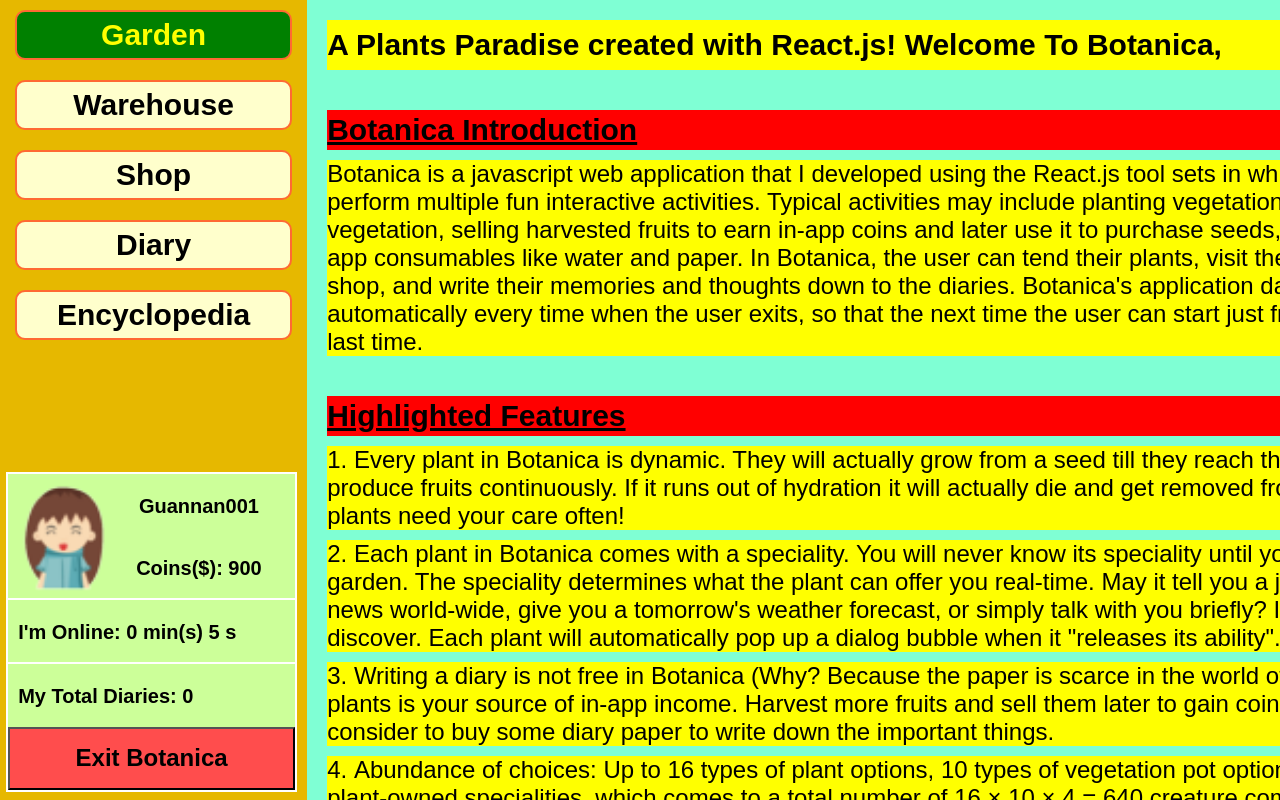
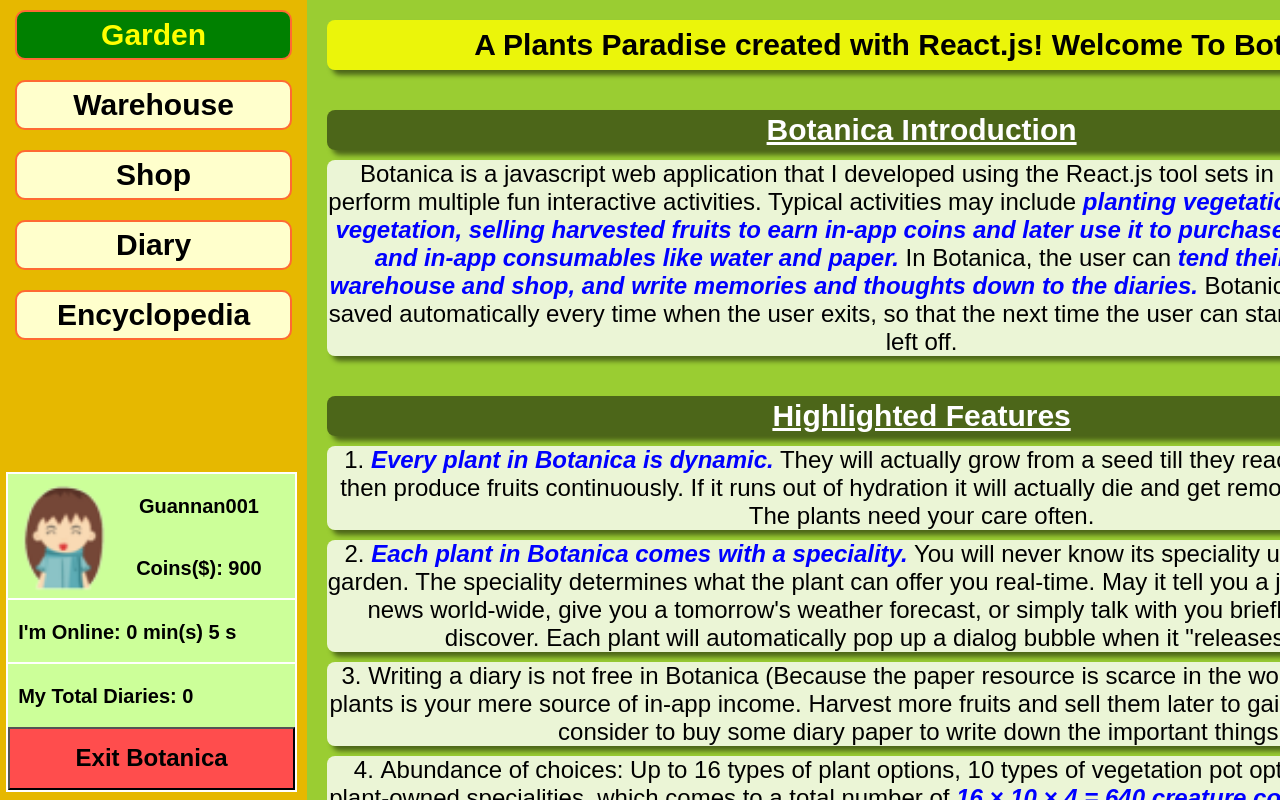
Before and after one commit to glv1at118/botanica-client, a React (Create React App) app: page /playground/encyclopedia in a window 1280 px wide. Shown: the top 800 px of the page. Built offline with nearby package versions, Linux system fonts and the light colour scheme.

Commit message:
completed the encyc component

```diff
--- a/src/styles/encyc.css
+++ b/src/styles/encyc.css
@@ -1,5 +1,5 @@
 #encyc {
-    background-color: aquamarine;
+    background-color: yellowgreen;
     width: 100%;
     height: 100%;
     font-size: 30px;
@@ -7,44 +7,207 @@
     padding: 20px;
     overflow-x: hidden;
     overflow-y: auto;
+    position: relative;
+    text-align: center;
 }
 
 #encyc h4.title {
-    background-color: yellow;
+    background-color: rgba(255, 255, 0, 0.8);
     margin-bottom: 40px;
     width: 100%;
     height: 50px;
     line-height: 50px;
+    border-radius: 8px;
+    box-shadow: 5px 5px 5px rgba(0, 0, 0, 0.5);
+    transition-duration: 75ms;
+    transition-property: all;
+    transition-timing-function: ease-in-out;
+}
+
+#encyc h4.title:hover {
+    box-shadow: 1px 1px 5px rgba(0, 0, 0, 0.5);
+    color: blue;
 }
 
 #encyc h4.background {
-    background-color: red;
+    background-color: rgba(0, 0, 0, 0.5);
     width: 100%;
     height: 40px;
     line-height: 40px;
     text-decoration: underline;
     margin-bottom: 10px;
+    color: white;
+    border-radius: 8px;
+    box-shadow: 5px 5px 5px rgba(0, 0, 0, 0.5);
+    transition-duration: 75ms;
+    transition-property: all;
+    transition-timing-function: ease-in-out;
+}
+
+#encyc h4.background:hover {
+    box-shadow: 1px 1px 5px rgba(0, 0, 0, 0.5);
 }
 
 #encyc p.background {
-    background-color: yellow;
+    background-color: rgba(255, 255, 255, 0.8);
     font-size: 24px;
     margin-bottom: 40px;
+    border-radius: 8px;
+    box-shadow: 5px 5px 5px rgba(0, 0, 0, 0.5);
+    transition-duration: 75ms;
+    transition-property: all;
+    transition-timing-function: ease-in-out;
+}
+
+#encyc p.background:hover {
+    box-shadow: 1px 1px 5px rgba(0, 0, 0, 0.5);
 }
 
 #encyc h4.features {
-    background-color: red;
+    background-color: rgba(0, 0, 0, 0.5);
     width: 100%;
     height: 40px;
     line-height: 40px;
     text-decoration: underline;
     margin-bottom: 10px;
+    color: white;
+    border-radius: 8px;
+    box-shadow: 5px 5px 5px rgba(0, 0, 0, 0.5);
+    transition-duration: 75ms;
+    transition-property: all;
+    transition-timing-function: ease-in-out;
+}
+
+#encyc h4.features:hover {
+    box-shadow: 1px 1px 5px rgba(0, 0, 0, 0.5);
 }
 
 #encyc ol.features li {
-    background-color: yellow;
+    background-color: rgba(255, 255, 255, 0.8);
     list-style-type: decimal;
     list-style-position: inside;
     font-size: 24px;
     margin-bottom: 10px;
+    border-radius: 8px;
+    box-shadow: 5px 5px 5px rgba(0, 0, 0, 0.5);
+    transition-duration: 75ms;
+    transition-property: all;
+    transition-timing-function: ease-in-out;
 }
+
+#encyc ol.features li:hover {
+    box-shadow: 1px 1px 5px rgba(0, 0, 0, 0.5);
+}
+
+#encyc ol {
+    margin-bottom: 40px;
+}
+
+#encyc h4.techniques {
+    background-color: rgba(0, 0, 0, 0.5);
+    width: 100%;
+    height: 40px;
+    line-height: 40px;
+    text-decoration: underline;
+    margin-bottom: 10px;
+    color: white;
+    border-radius: 8px;
+    box-shadow: 5px 5px 5px rgba(0, 0, 0, 0.5);
+    transition-duration: 75ms;
+    transition-property: all;
+    transition-timing-function: ease-in-out;
+}
+
+#encyc h4.techniques:hover {
+    box-shadow: 1px 1px 5px rgba(0, 0, 0, 0.5);
+}
+
+#encyc p.techniques {
+    background-color: rgba(255, 255, 255, 0.8);
+    font-size: 24px;
+    margin-bottom: 40px;
+    border-radius: 8px;
+    box-shadow: 5px 5px 5px rgba(0, 0, 0, 0.5);
+    transition-duration: 75ms;
+    transition-property: all;
+    transition-timing-function: ease-in-out;
+}
+
+#encyc p.techniques:hover {
+    box-shadow: 1px 1px 5px rgba(0, 0, 0, 0.5);
+}
+
+#encyc h4.author {
+    background-color: rgba(0, 0, 0, 0.5);
+    width: 100%;
+    height: 40px;
+    line-height: 40px;
+    text-decoration: underline;
+    margin-bottom: 10px;
+    color: white;
+    border-radius: 8px;
+    box-shadow: 5px 5px 5px rgba(0, 0, 0, 0.5);
+    transition-duration: 75ms;
+    transition-property: all;
+    transition-timing-function: ease-in-out;
+}
+
+#encyc h4.author:hover {
+    box-shadow: 1px 1px 5px rgba(0, 0, 0, 0.5);
+}
+
+#encyc p.author {
+    background-color: rgba(255, 255, 255, 0.8);
+    font-size: 24px;
+    margin-bottom: 40px;
+    border-radius: 8px;
+    box-shadow: 5px 5px 5px rgba(0, 0, 0, 0.5);
+    transition-duration: 75ms;
+    transition-property: all;
+    transition-timing-function: ease-in-out;
+}
+
+#encyc p.author:hover {
+    box-shadow: 1px 1px 5px rgba(0, 0, 0, 0.5);
+}
+
+#encyc h4.links {
+    background-color: rgba(0, 0, 0, 0.5);
+    width: 100%;
+    height: 40px;
+    line-height: 40px;
+    text-decoration: underline;
+    margin-bottom: 10px;
+    color: white;
+    border-radius: 8px;
+    box-shadow: 5px 5px 5px rgba(0, 0, 0, 0.5);
+    transition-duration: 75ms;
+    transition-property: all;
+    transition-timing-function: ease-in-out;
+}
+
+#encyc h4.links:hover {
+    box-shadow: 1px 1px 5px rgba(0, 0, 0, 0.5);
+}
+
+#encyc ol.links li {
+    background-color: rgba(255, 255, 255, 0.8);
+    list-style-type: decimal;
+    list-style-position: inside;
+    font-size: 24px;
+    margin-bottom: 10px;
+    border-radius: 8px;
+    box-shadow: 5px 5px 5px rgba(0, 0, 0, 0.5);
+    transition-duration: 75ms;
+    transition-property: all;
+    transition-timing-function: ease-in-out;
+}
+
+#encyc ol.links li:hover {
+    box-shadow: 1px 1px 5px rgba(0, 0, 0, 0.5);
+}
+
+strong {
+    color: blue;
+    font-style: italic;
+}
--- a/src/views/Encyc.jsx
+++ b/src/views/Encyc.jsx
@@ -8,6 +8,8 @@
             welcomeText: "Welcome To Botanica, A Plants Paradise created with React.js! ",
             rollingTimer: -1
         };
+        this.welcomeTextRollingRunner = this.welcomeTextRollingRunner.bind(this);
+        this.endText = this.endText.bind(this);
     }
     componentDidMount() {
         this.welcomeTextRollingRunner();
@@ -28,25 +30,44 @@
             rollingTimer: timer
         });
     }
+    endText() {
+        clearInterval(this.state.rollingTimer);
+    }
     render() {
         return (
             <div id="encyc">
-                <h4 className="title">{this.state.welcomeText}</h4>
+                <h4 className="title" onMouseEnter={this.endText} onMouseLeave={this.welcomeTextRollingRunner}>{this.state.welcomeText}</h4>
                 <h4 className="background">Botanica Introduction</h4>
-                <p className="background">Botanica is a javascript web application that I developed using the React.js tool sets in which its users can perform multiple fun interactive activities. Typical activities may include planting vegetation, taking care of the vegetation, selling harvested fruits to earn in-app coins and later use it to purchase seeds, flower pots, and in-app consumables like water and paper. In Botanica, the user can tend their plants, visit the warehouse and shop, and write their memories and thoughts down to the diaries. Botanica's application data is saved automatically every time when the user exits, so that the next time the user can start just from where they left off last time.</p>
+                <p className="background">Botanica is a javascript web application that I developed using the React.js tool sets in which its users can perform multiple fun interactive activities. Typical activities may include <strong>planting vegetation, taking care of the vegetation, selling harvested fruits to earn in-app coins and later use it to purchase seeds, flower pots, and in-app consumables like water and paper.</strong> In Botanica, the user can <strong>tend their plants, visit the warehouse and shop, and write memories and thoughts down to the diaries.</strong> Botanica's application data is saved automatically every time when the user exits, so that the next time the user can start just from where they left off.</p>
                 <h4 className="features">Highlighted Features</h4>
                 <ol className="features">
                     <li>
-                        Every plant in Botanica is dynamic. They will actually grow from a seed till they reach their ripeness and then produce fruits continuously. If it runs out of hydration it will actually die and get removed from the garden. The plants need your care often!
+                        <strong>Every plant in Botanica is dynamic.</strong> They will actually grow from a seed till they reach their ripeness and then produce fruits continuously. If it runs out of hydration it will actually die and get removed from the garden. The plants need your care often.
                     </li>
                     <li>
-                        Each plant in Botanica comes with a speciality. You will never know its speciality until you plant it in the garden. The speciality determines what the plant can offer you real-time. May it tell you a joke, get you the latest news world-wide, give you a tomorrow's weather forecast, or simply talk with you briefly? It's your time to discover. Each plant will automatically pop up a dialog bubble when it "releases its ability".
+                        <strong>Each plant in Botanica comes with a speciality.</strong> You will never know its speciality until you plant it in the garden. The speciality determines what the plant can offer you real-time. May it tell you a joke, get you the latest news world-wide, give you a tomorrow's weather forecast, or simply talk with you briefly? It's your time to discover. Each plant will automatically pop up a dialog bubble when it "releases its ability".
                     </li>
                     <li>
-                        Writing a diary is not free in Botanica (Why? Because the paper is scarce in the world of Botanica!). Your plants is your source of in-app income. Harvest more fruits and sell them later to gain coins. Then you can consider to buy some diary paper to write down the important things.
+                        Writing a diary is not free in Botanica (Because the paper resource is scarce in the world of Botanica). Your plants is your mere source of in-app income. Harvest more fruits and sell them later to gain coins. Then you can consider to buy some diary paper to write down the important things.
                     </li>
                     <li>
-                        Abundance of choices: Up to 16 types of plant options, 10 types of vegetation pot options, and 4 kinds of plant-owned specialities, which comes to a total number of 16 × 10 × 4 = 640 creature combinations! The only limitation is your imagination!
+                        Abundance of choices: Up to 16 types of plant options, 10 types of vegetation pot options, and 4 kinds of plant-owned specialities, which comes to a total number of <strong>16 × 10 × 4 = 640 creature combinations.</strong> The only limitation is your imagination!
+                    </li>
+                </ol>
+                <h4 className="techniques">Project Techniques</h4>
+                <p className="techniques"><strong>Javascript (ES5/ES6), HTML5, CSS3, React, React-Redux, React-Router-Dom, Redux, Redux-Thunk, Axios, Lodash.</strong></p>
+                <h4 className="author">About The Author</h4>
+                <p className="author">I am Guannan. I'm a javascript programmer who likes to develop fun things, with proficiency in React.js and Vue.js, as well as back-end technologies including Node.js, Express.js, and Mongodb. <strong>The purpose of writing this project is to accomplish an interesting idea in my mind for quite a long time</strong>, as well as to hone the practical skills. The major focus of this project is about the "logic and functionality", which means I did not invest a lot of time in the styling and art designs.</p>
+                <h4 className="links">My Other projects</h4>
+                <ol className="links">
+                    <li>
+                        <strong>A Blog Project</strong>: This is a fully functional blog project that I developed for a start-up company using <strong>Vue, Vue-Router, and Vuex</strong>. <a href="https://github.com/glv1at118/blog-project">(See in Github)</a>
+                    </li>
+                    <li>
+                        <strong>Student Profile Board</strong>: This is a simple React application visualizing the profiles of a list of students, with some interactions. <a href="https://github.com/glv1at118/student-profile-board">(See in Github)</a>
+                    </li>
+                    <li>
+                        <strong>Avoid The Bricks</strong>: This is an interesting game developed with javascript and <strong>jQuery</strong>. You will need to control Tom to avoid the falling bricks and survive as long as possible. <a href="https://github.com/glv1at118/Proj-Avoid-the-Bricks">(See in Github)</a>
                     </li>
                 </ol>
             </div>
```
